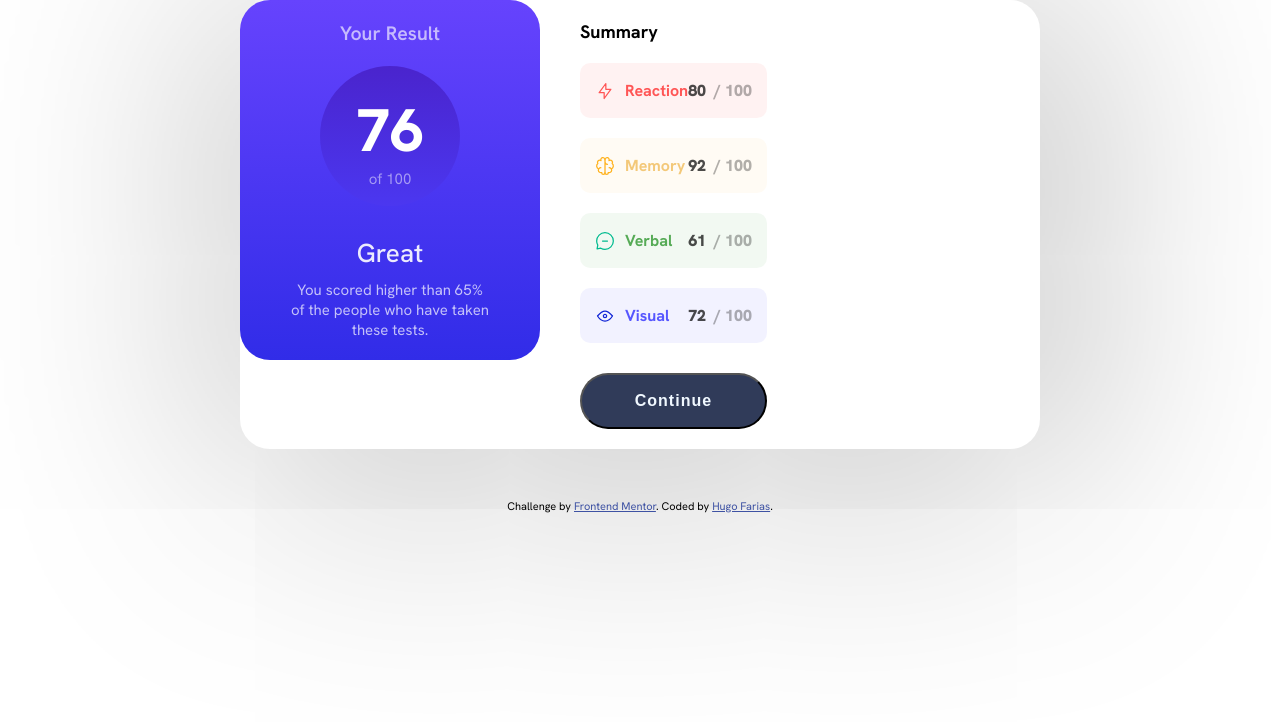
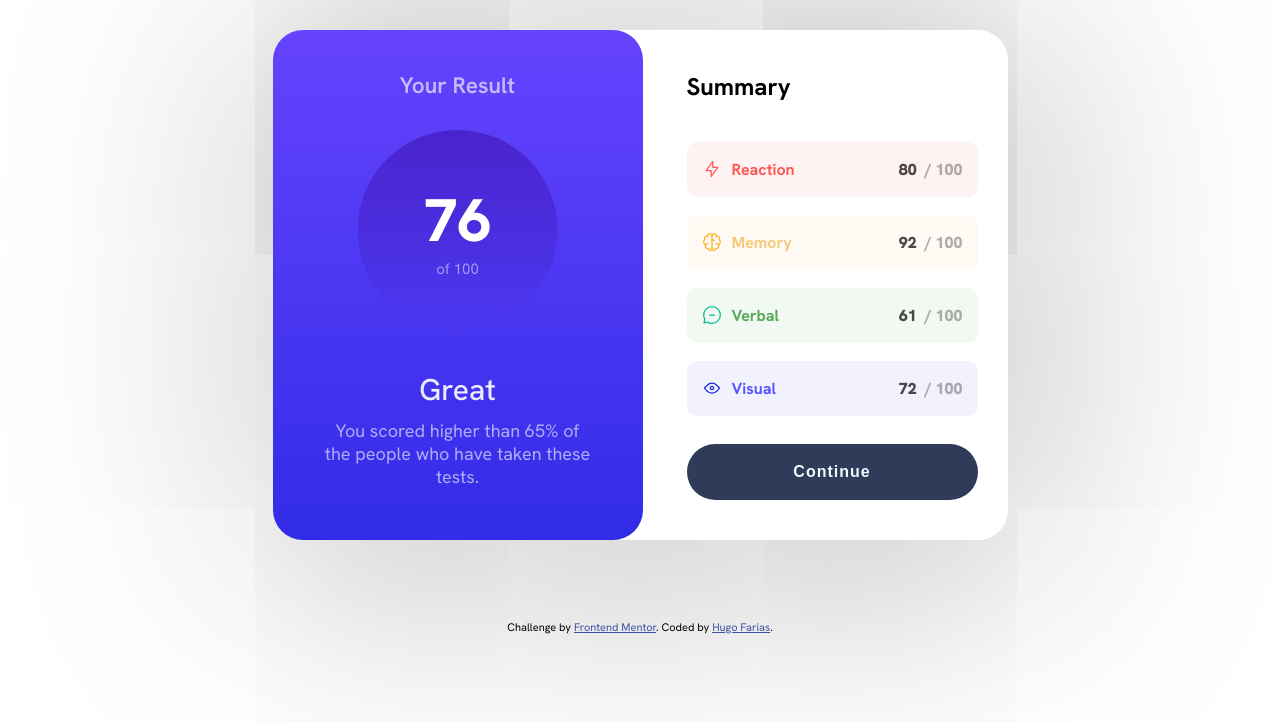
Before and after one commit to Hugo-Farias/results-summary-component, a React (Vite) app: page / in a window 1280 px wide. Shown: the top 722 px of the page. Built offline with nearby package versions, Linux system fonts and the light colour scheme.

Commit message:
media queries adjustments completed

```diff
--- a/src/component/Card.module.css
+++ b/src/component/Card.module.css
@@ -1,18 +1,21 @@
 .card {
   margin: 0 auto;
+  height: auto;
 }
 
-@media screen and (max-width: 500px) {
+@media screen and (max-width: 620px) {
   .card {
-    max-width: 42.5rem;
+    /*max-width: 42.5rem;*/
   }
 }
 
-@media screen and (min-width: 501px) {
+@media screen and (min-width: 621px) {
   .card {
     display: flex;
-    gap: 1rem;
-    width: 80rem;
+    align-items: center;
+    gap: 1.4rem;
+    margin: 3rem auto;
+    max-width: 73.5rem;
     border-radius: 3rem;
     box-shadow: 1rem 1rem 30rem 2rem rgba(0, 0, 0, 0.3);
   }
--- a/src/component/Result.module.css
+++ b/src/component/Result.module.css
@@ -16,7 +16,8 @@
 }
 
 .score {
-  padding: 2.5rem;
+  display: flex;
+  justify-content: center;
   width: 14rem;
   height: 14rem;
   clip-path: circle();
@@ -40,14 +41,26 @@
 }
 
 .result > p {
-  opacity: 0.7;
+  opacity: 0.6;
   font-size: 1.5rem;
 }
 
-@media screen and (min-width: 501px) {
+@media screen and (min-width: 621px) {
   .main {
-    max-width: 30rem;
-    height: 100%;
+    gap: 3rem;
+    height: 51rem;
+    max-width: 37rem;
+    font-size: 1.5rem;
     border-radius: 3rem;
+    padding: 4rem 5rem;
+  }
+
+  .score {
+    width: 20rem;
+    height: 20rem;
+  }
+
+  .result > p {
+    font-size: 1.8rem;
   }
 }
--- a/src/component/Summary.module.css
+++ b/src/component/Summary.module.css
@@ -4,9 +4,19 @@
 
 .title {
   font-size: 1.8rem;
-  margin-bottom: 2rem;
+  margin-bottom: 4rem;
 }
 
 .main > ul {
   list-style: none;
 }
+
+@media screen and (min-width: 621px) {
+  .main {
+    flex-grow: 1;
+  }
+
+  .title {
+    font-size: 2.4rem;
+  }
+}
--- a/src/component/SummaryList.module.css
+++ b/src/component/SummaryList.module.css
@@ -29,3 +29,10 @@
   opacity: 0.7;
   margin: 0 0.8rem 0 auto;
 }
+
+@media screen and (min-width: 501px) {
+  .list {
+    margin: 1.8rem 0;
+    /*background-color: red !important;*/
+  }
+}
--- a/src/component/buttons/DefaultButton.module.css
+++ b/src/component/buttons/DefaultButton.module.css
@@ -6,6 +6,7 @@
   letter-spacing: 0.1rem;
   font-size: 1.6rem;
   border-radius: 3rem;
+  border-color: transparent;
   height: 5.6rem;
   width: 100%;
   margin-top: 1rem;
```
